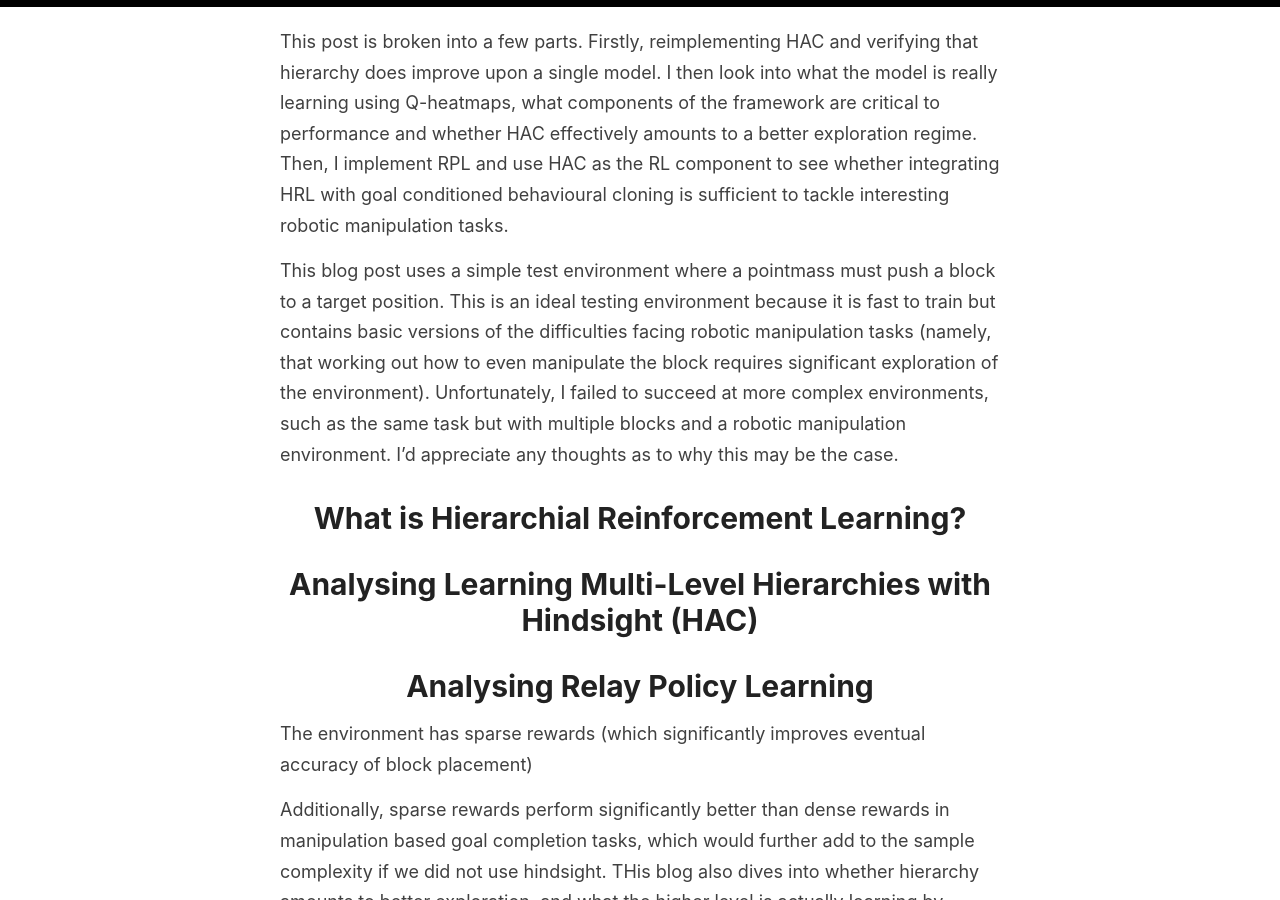
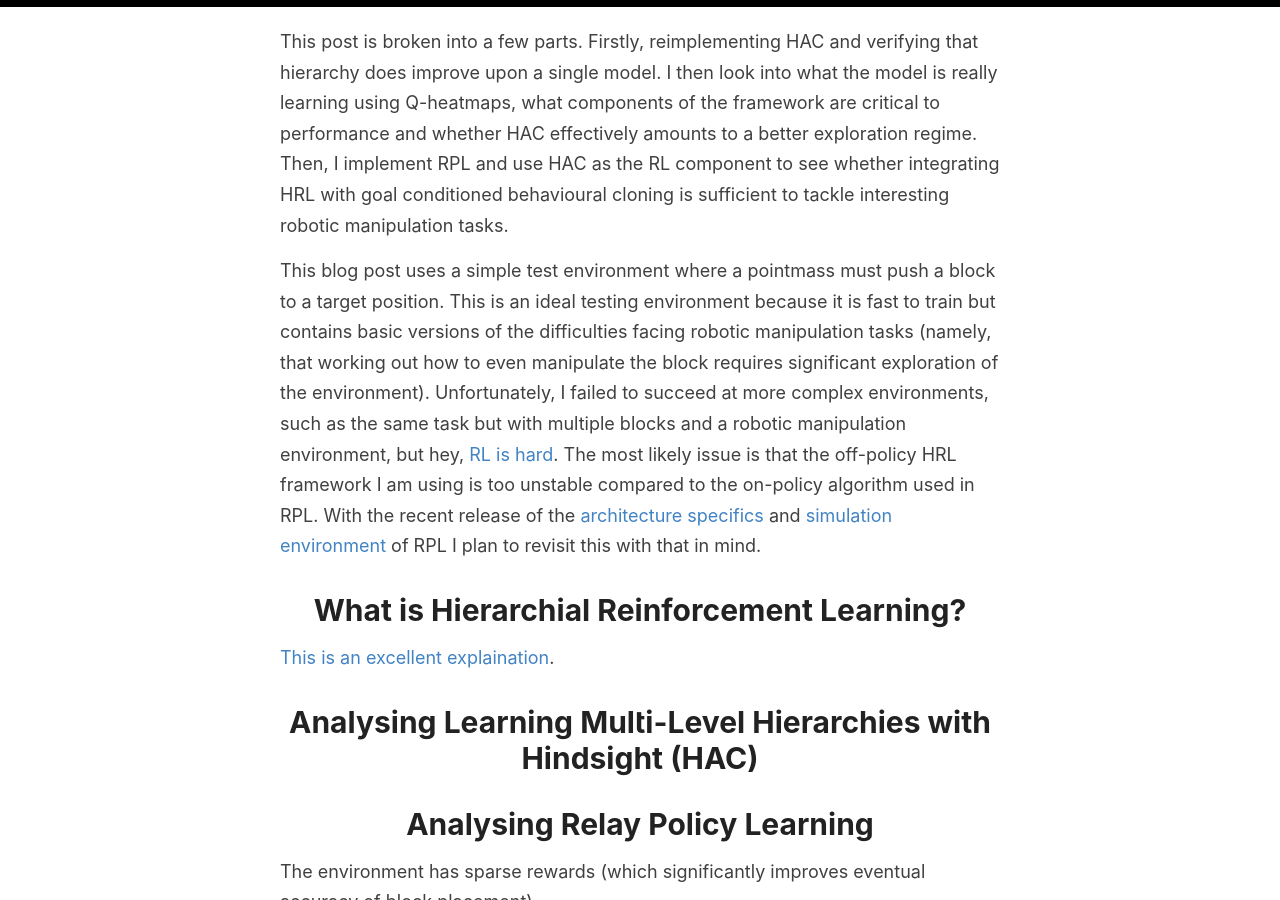
Before and after one commit to sholtodouglas/sholtodouglas.github.io, a Jekyll site: the page built from _posts/2020-06-03-Dissecting_Hierarchial_RL.md, in a window 1280 px wide and 900 px high, scrolled down 1440 px. Built offline with Jekyll 4.4.1, drawn with Linux system fonts in a browser that asks for light colours.

Commit message:
Update 2020-06-03-Dissecting_Hierarchial_RL.md

```diff
--- a/_posts/2020-06-03-Dissecting_Hierarchial_RL.md
+++ b/_posts/2020-06-03-Dissecting_Hierarchial_RL.md
@@ -16,11 +16,15 @@ I decided to try to extend RPL by using off policy, hindsight based learning lik
 
 This post is broken into a few parts. Firstly, reimplementing HAC and verifying that hierarchy does improve upon a single model. I then look into what the model is really learning using Q-heatmaps, what components of the framework are critical to performance and whether HAC effectively amounts to a better exploration regime. Then, I implement RPL and use HAC as the RL component to see whether integrating HRL with goal conditioned behavioural cloning is sufficient to tackle interesting robotic manipulation tasks.
 
-This blog post uses a simple test environment where a pointmass must push a block to a target position. This is an ideal testing environment because it is fast to train but contains basic versions of the difficulties facing robotic manipulation tasks (namely, that working out how to even manipulate the block requires significant exploration of the environment). Unfortunately, I failed to succeed at more complex environments, such as the same task but with multiple blocks and a robotic manipulation environment. I'd appreciate any thoughts as to why this may be the case.
+This blog post uses a simple test environment where a pointmass must push a block to a target position. This is an ideal testing environment because it is fast to train but contains basic versions of the difficulties facing robotic manipulation tasks (namely, that working out how to even manipulate the block requires significant exploration of the environment). Unfortunately, I failed to succeed at more complex environments, such as the same task but with multiple blocks and a robotic manipulation environment, but hey, [RL is hard](https://www.alexirpan.com/2018/02/14/rl-hard.html). The most likely issue is that the off-policy HRL framework I am using is too unstable compared to the on-policy algorithm used in RPL. With the recent release of the [architecture specifics](http://proceedings.mlr.press/v100/gupta20a/gupta20a.pdf) and [simulation environment](https://github.com/google-research/relay-policy-learning) of RPL I plan to revisit this with that in mind.
 
 # What is Hierarchial Reinforcement Learning?
 
+[This is an excellent explaination](https://thegradient.pub/the-promise-of-hierarchical-reinforcement-learning/).
+
 # Analysing Learning Multi-Level Hierarchies with Hindsight (HAC)
+
+
 
 # Analysing Relay Policy Learning
 
```
